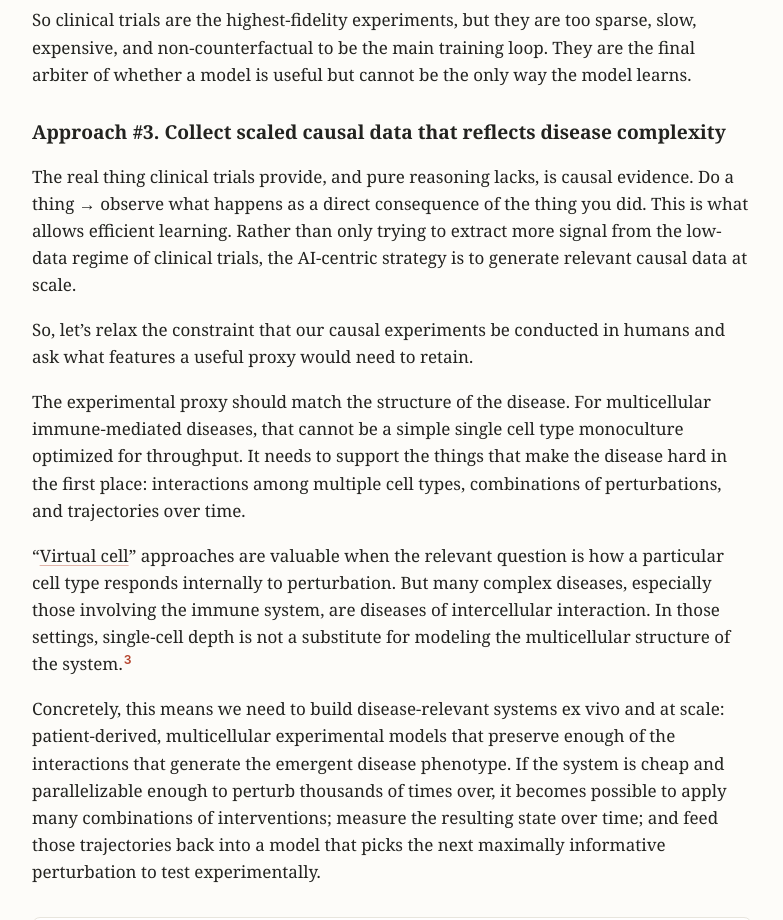
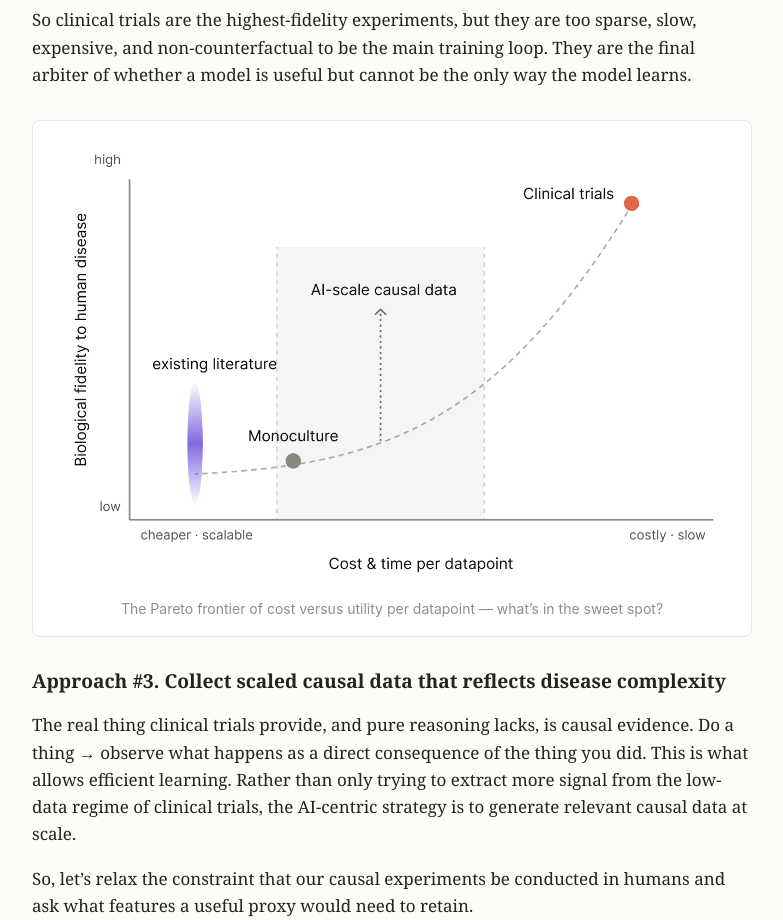
Before and after one commit to rbedi/rbedi.github.io, a plain HTML site: page posts/ai-drug-discovery/index.html in a window 1280 px wide. Shown: the part 8080-9000 px from the top of the page, without its empty margins (248-1031 px from the left). Drawn offline with Linux system fonts and the light colour scheme.

Commit message:
Add Pareto frontier figure to Approach #2
Cost vs biological-fidelity-per-datapoint chart at the end of the
clinical-trials section, framing the AI-scale-causal-data sweet spot.

Co-Authored-By: Claude Opus 4.8 <noreply@anthropic.com>

```diff
--- a/posts/ai-drug-discovery/index.html
+++ b/posts/ai-drug-discovery/index.html
@@ -468,6 +468,16 @@
             model learns.
           </p>
 
+          <figure class="diagram">
+            <img
+              src="pareto-frontier.png"
+              alt="A plot with cost and time per datapoint on the x-axis (from cheaper and scalable to costly and slow) and biological fidelity to human disease on the y-axis (low to high). Points sit along a rising dashed frontier: existing literature (cheap, low fidelity), monoculture (slightly costlier, still low fidelity), and clinical trials (costly and slow, high fidelity). A shaded band in the middle, labeled &lsquo;AI-scale causal data&rsquo; with an upward arrow, marks the sweet spot: moderate cost with substantially higher fidelity."
+            />
+            <figcaption>
+              The Pareto frontier of cost versus utility per datapoint &mdash; what&rsquo;s in the sweet spot?
+            </figcaption>
+          </figure>
+
           <h3 data-toc="3/ Collect scaled causal data">Approach #3. Collect scaled causal data that reflects disease complexity</h3>
 
           <p>
```
Also changed, not shown: posts/ai-drug-discovery/pareto-frontier.png (added).
